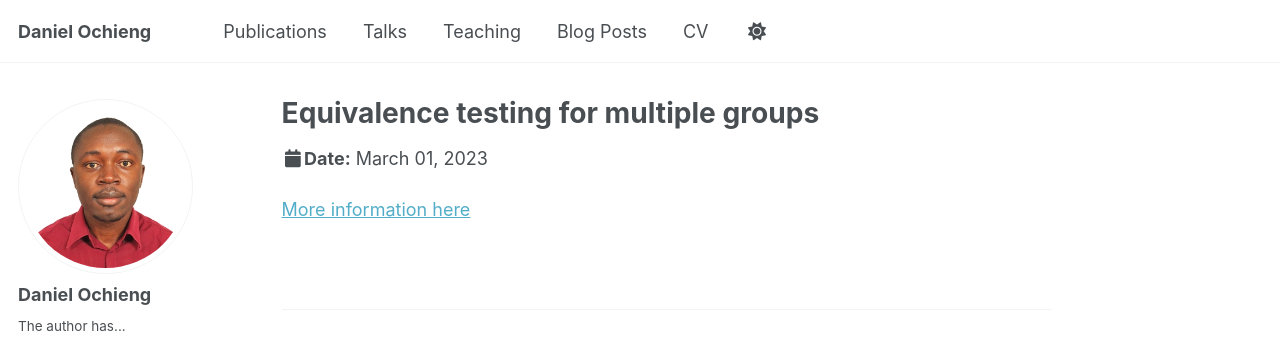
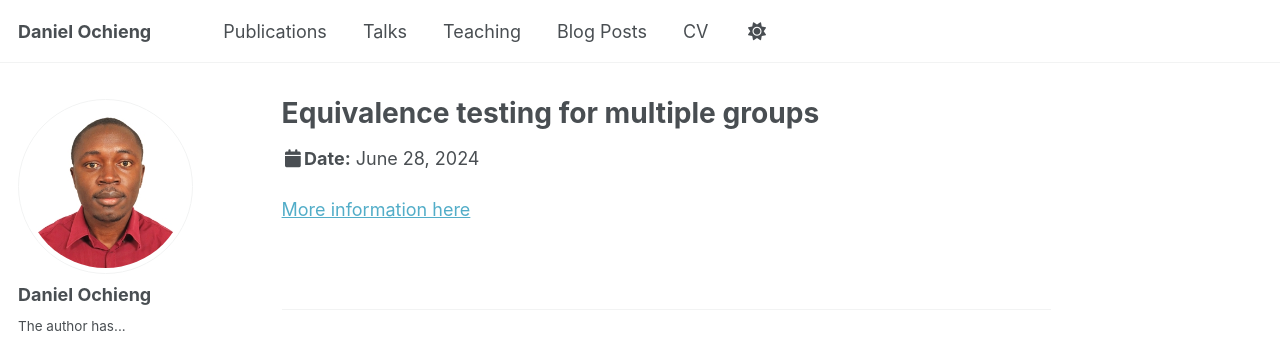
Before and after one commit to Daniel-Ochieng/Daniel-Ochieng.github.io, a Jekyll site: the page built from _talks/2013-03-01-tutorial-1.md, in a window 1280 px wide. Shown: the top 341 px of the page. Built offline with Jekyll 4.4.1, drawn with Linux system fonts in a browser that asks for light colours; some web fonts are replaced.

Commit message:
Update 2013-03-01-tutorial-1.md

```diff
--- a/_talks/2013-03-01-tutorial-1.md
+++ b/_talks/2013-03-01-tutorial-1.md
@@ -4,7 +4,7 @@ collection: talks
 type: "Talk"
 permalink: /talks/2013-03-01-tutorial-1
 venue: "Reading club"
-date: 2023-03-01
+date: 2024-06-28
 location: "Bremen"
 ---
 
```
